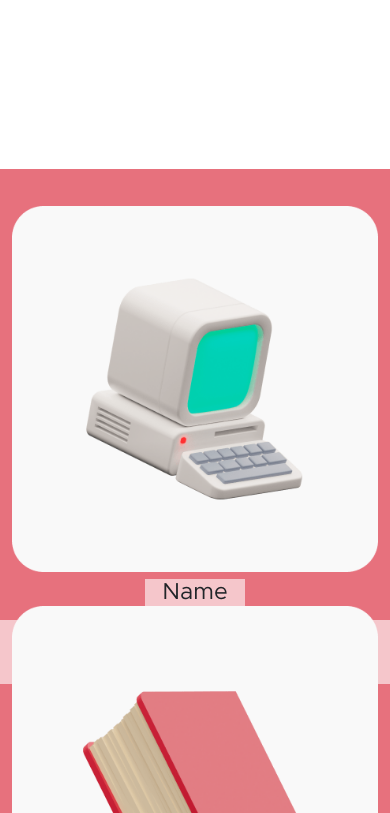
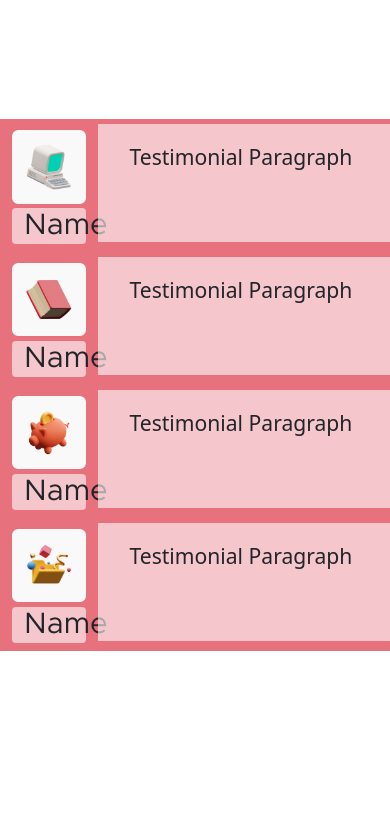
Before and after one commit to CrownDoctors/CrownDoctors_web, a plain HTML site: page testimonial.html in a window 390 px wide. Shown: the part 31-844 px from the top of the page. Drawn offline with nearby package versions, Linux system fonts and the light colour scheme; files whose address does not match are found by name.

Commit message:
mobile responsive

```diff
--- /dev/null
+++ b/css/general.css
@@ -0,0 +1,45 @@
+#header{
+    display: block;
+    float: left;
+    width: 100%;
+    height: 150px;
+}
+
+#testimonials{
+    display: block;
+    float: left;
+    width: 100%;
+    background-color: #e7717d;
+}
+
+#Testimonial{
+    max-height: 400px;
+    min-height: 100px;
+}
+
+#name_text{
+    text-align: center;
+    margin-top: 10%;
+    font-size: 3.5vh;
+}
+
+#img{
+    margin-top: 15%;
+    width: 100%;
+}
+
+.name_bg {
+    background-color: rgba(255, 255, 255, 0.6);
+    border-radius: 4px;
+}
+
+.tep_bg {
+    background-color: rgba(255, 255, 255, 0.6);
+    margin-top: 5px;
+    margin-bottom: 10px;
+}
+
+#TSPara{
+    margin: 20px;
+    font-size: 2.5vh;
+}
--- a/testimonial.html
+++ b/testimonial.html
@@ -6,59 +6,10 @@
     <meta name="viewport" content="width=device-width, initial-scale=1.0">
     <title>Testinomials Page</title>
     <link href="https://cdn.jsdelivr.net/npm/bootstrap@5.2.0/dist/css/bootstrap.min.css" rel="stylesheet" integrity="sha384-gH2yIJqKdNHPEq0n4Mqa/HGKIhSkIHeL5AyhkYV8i59U5AR6csBvApHHNl/vI1Bx" crossorigin="anonymous">
-    <link href="./font.css" rel="stylesheet">
+    <link href="./css/font.css" rel="stylesheet">
+    <link href="./css/general.css" rel="stylesheet">
 </head>
 <body>
-
-    <style>
-
-        #header{
-            display: block;
-            float: left;
-            width: 100%;
-            height: 200px;
-        }
-
-        #testimonials{
-            display: block;
-            float: left;
-            width: 100%;
-            background-color: #e7717d;
-        }
-
-        #Testimonial{
-            max-height: 400px;
-            min-height: 300px;
-        }
-
-        #name_text{
-            text-align: center;
-            margin-top: 10%;
-        }
-
-        #img{
-            margin-top: 10%;
-            min-height: 250px;
-            max-height: 400px;
-            width: 100%;
-        }
-
-        .name_bg {
-            background-color: rgba(255, 255, 255, 0.6);
-            width: 100px;
-        }
-
-        .tep_bg {
-            background-color: rgba(255, 255, 255, 0.6);
-            margin-top: 5px;
-            margin-bottom: 5px;
-        }
-
-        #TSPara{
-            margin: 20px;
-        }
-
-    </style>
 
     <div class="row" id="header">
 
@@ -69,49 +20,49 @@
     <div class="container-fluid" id="testimonials">
 
         <div class="row" id="Testimonial">
-            <div class="col-sm-2 container">
+            <div class="col-3 col-sm-3 col-md-2 col-lg-2 image-container">
                 <img src="./images/testimonial1.png" id="img">
                 <div class="container-fluid name_bg">
                     <h3 id="name_text">Name</h3>
                 </div>
             </div>
-            <div class="col-sm-10 tep_bg">
+            <div class="col-9 col-sm-9 col-md-10 col-lg-10 tep_bg">
                 <h5 id="TSPara">Testimonial Paragraph</h5>
             </div>
         </div>
 
         <div class="row" id="Testimonial">
-            <div class="col-sm-2">
+            <div class="col-3 col-sm-3 col-md-2 col-lg-2 image-container" id="front_img">
                 <img src="./images/testimonial2.png" id="img">
                 <div class="container-fluid name_bg">
                     <h3 id="name_text">Name</h3>
                 </div>
             </div>
-            <div class="col-sm-10 tep_bg">
+            <div class="col-9 col-sm-9 col-md-10 col-lg-10 tep_bg">
                 <h5 id="TSPara">Testimonial Paragraph</h5>
             </div>
         </div>
 
         <div class="row" id="Testimonial">
-            <div class="col-sm-2">
+            <div class="col-3 col-sm-3 col-md-2 col-lg-2 image-container">
                 <img src="./images/testimonial3.png" id="img">
                 <div class="container-fluid name_bg">
                     <h3 id="name_text">Name</h3>
                 </div>
             </div>
-            <div class="col-sm-10 tep_bg">
+            <div class="col-9 col-sm-9 col-md-10 col-lg-10 tep_bg">
                 <h5 id="TSPara">Testimonial Paragraph</h5>
             </div>
         </div>
 
         <div class="row" id="Testimonial">
-            <div class="col-sm-2">
+            <div class="col-3 col-sm-3 col-md-2 col-lg-2 image-container">
                 <img src="./images/testimonial4.png" id="img">
                 <div class="container-fluid name_bg">
                     <h3 id="name_text">Name</h3>
                 </div>
             </div>
-            <div class="col-sm-10 tep_bg">
+            <div class="col-9 col-sm-9 col-md-10 col-lg-10 tep_bg">
                 <h5 id="TSPara">Testimonial Paragraph</h5>
             </div>
         </div>
```
Also changed, not shown: css/font.css (renamed from font.css).
